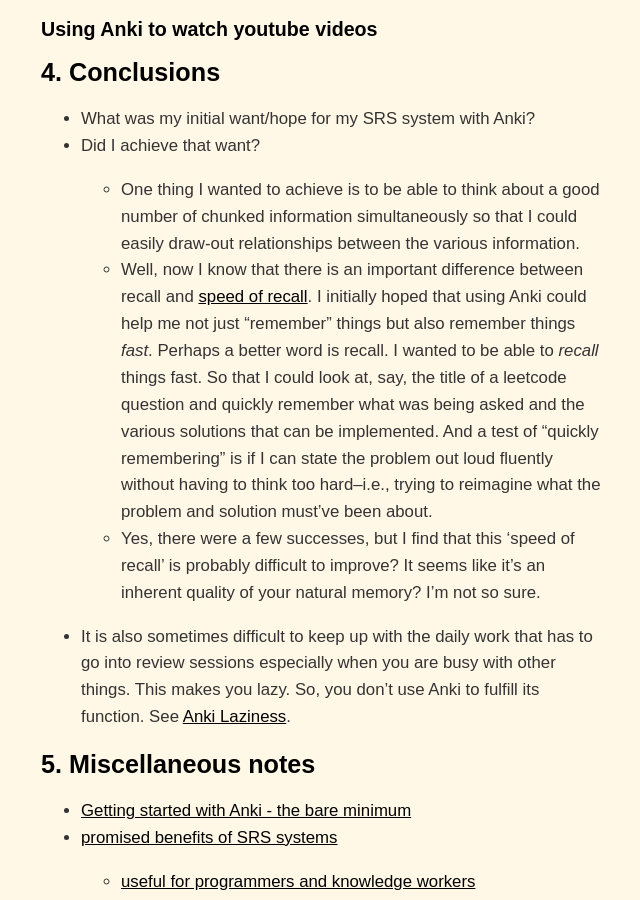
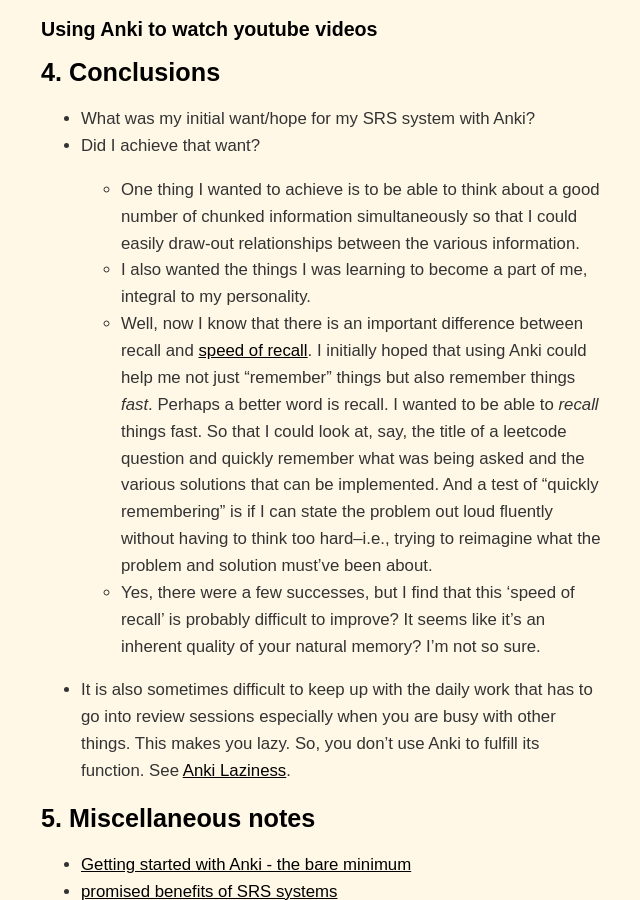
Before and after one commit to dCO2/rococo, a Jekyll site: the page built from _posts/2022-08-17-project-mnemosyne.md, in a window 1280 px wide and 900 px high, scrolled down 7474 px. Shown: the whole window, without its empty margins (335-975 px from the left). Built offline with Jekyll 4.4.1, drawn with Linux system fonts in a browser that asks for light colours; some web fonts are replaced.

Commit message:
Additions

```diff
--- a/_posts/2022-08-17-project-mnemosyne.md
+++ b/_posts/2022-08-17-project-mnemosyne.md
@@ -148,6 +148,7 @@ Using Anki to remember questions to yourself you might answer in the future
 - What was my initial want/hope for my SRS system with Anki?
 - Did I achieve that want?
   - One thing I wanted to achieve is to be able to think about a good number of chunked information simultaneously so that I could easily draw-out relationships between the various information.
+  - I also wanted the things I was learning to become a part of me, integral to my personality.
   - Well, now I know that there is an important difference between recall and [speed of recall](). I initially hoped that using Anki could help me not just "remember" things but also remember things _fast_. Perhaps a better word is recall. I wanted to be able to _recall_ things fast. So that I could look at, say, the title of a leetcode question and quickly remember what was being asked and the various solutions that can be implemented. And a test of "quickly remembering" is if I can state the problem out loud fluently without having to think too hard--i.e., trying to reimagine what the problem and solution must've been about.
   - Yes, there were a few successes, but I find that this 'speed of recall' is probably difficult to improve? It seems like it's an inherent quality of your natural memory? I'm not so sure.
 - It is also sometimes difficult to keep up with the daily work that has to go into review sessions especially when you are busy with other things. This makes you lazy. So, you don't use Anki to fulfill its function. See [Anki Laziness](/2022/09/02/anki-laziness).
```
